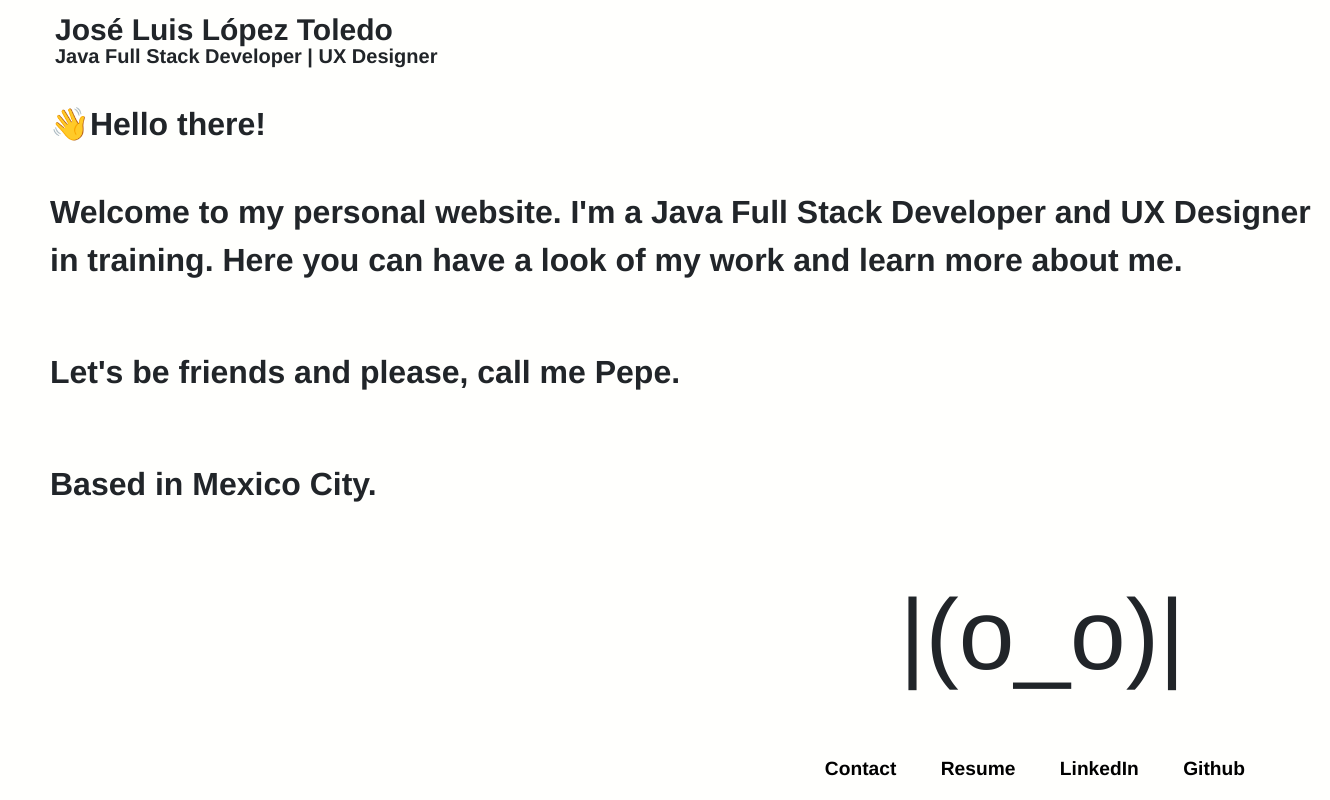
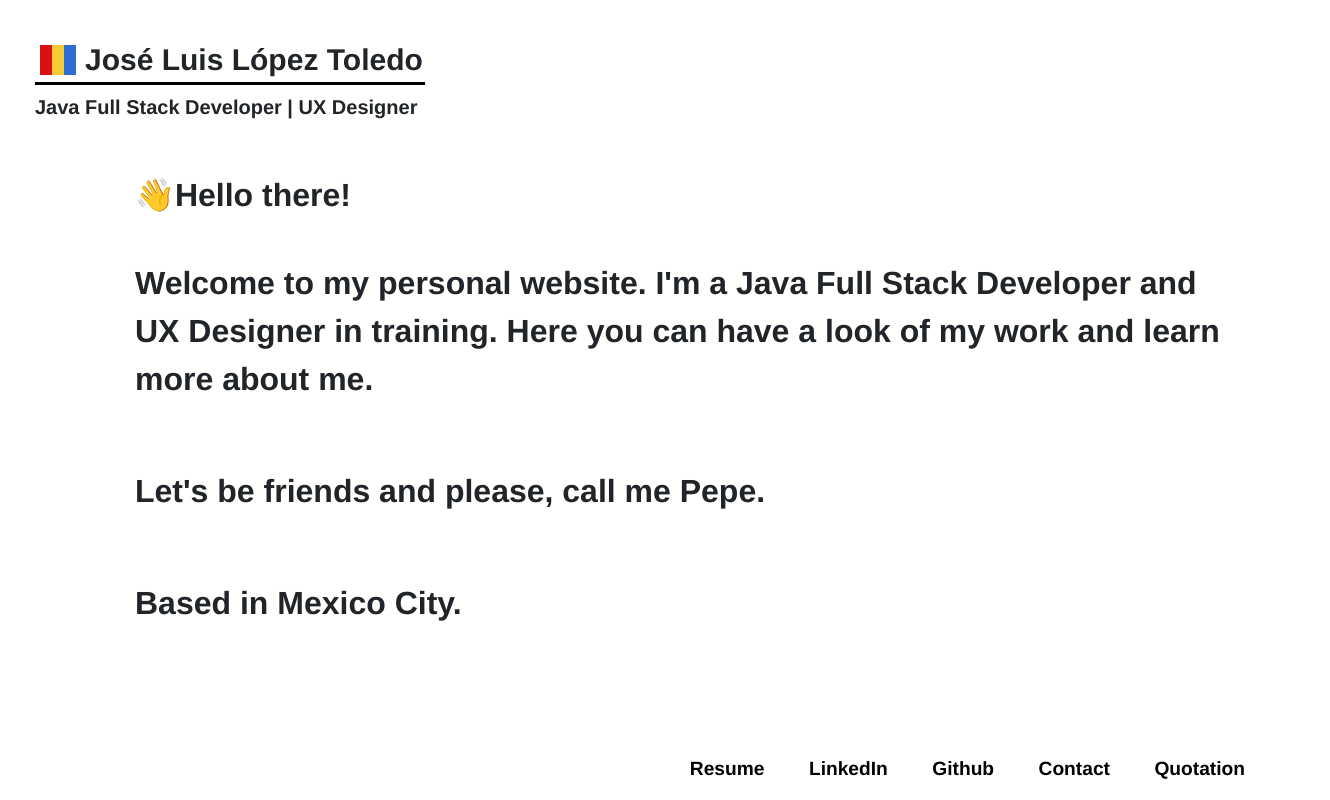
Before and after one commit to jlltoledo/Proyecto, a plain HTML site: page index.html in a window 1280 px wide. Shown: the whole page, 1330 px wide, since content can reach past the window. Drawn offline with nearby package versions, Linux system fonts and the light colour scheme.

Commit message:
Cambios de estilo, estructura y creación de la página Quotation (aún vacía)

```diff
--- a/CSS/styles/contactsy.css
+++ b/CSS/styles/contactsy.css
@@ -12,12 +12,13 @@ form{
     color: black;
     font-size: 25px;
     left: 30px;
+
 }
 header{
     background-color: #FFFFFC;
     width: 100%;
     margin: auto;
-    height: 70px;
+    height: 40px;
 
 }
 h2{
@@ -45,7 +46,9 @@ h2{
 
 a{
     position: absolute;
+    display: flex;
     left: 15px;
+    top: 820px;
     font-family: Helvetica,sans-serif ;
     font-size: 35px;
     font-weight: bold;
@@ -56,7 +59,7 @@ a{
 
 footer{
 
-    font-size: 50px;
+    font-size: 40px;
     width: 100px;
     left: 15px;
     color: black;
@@ -65,15 +68,6 @@ footer{
 
 }
 
-#tlaloc{
-
-    font-weight: bolder;
-    font-size: 100px;
-    padding-left: 600px;
-    text-align: justify;
-
-
-}
 a{
     padding-left: 15px;
     font-family: Helvetica, sans-serif;
@@ -82,3 +76,6 @@ a{
     font-size: 40px;
     text-justify: auto;
 }
+a:hover{
+    text-decoration: none;
+}
--- a/CSS/styles/index_styles.css
+++ b/CSS/styles/index_styles.css
@@ -1,25 +1,68 @@
+*{
+    background-color: #FFFFFD;
+}
 body{
     background-color: #FFFFFD;
     font-family: Helvetica, sans-serif;
     display: flex;
     flex-direction: column;
     }
-    header{
+
+header{
     background-color: #FFFFFD;
     max-width: 1000px;
-    margin-left: 40px;
+    margin-left: 25px;
     position: relative;
+
+
+}
+.colors{
+   display: flex;
+   position: relative;
+   top: 45px;
+   left: 15px;
+
+
+}
+
+.red{
+    background-color: #DB1010;
+    width: 12px;
+    height: 30px;
+
+
+
+}
+.blue{
+    background-color: #2D6ED1;
+    width: 12px;
+    height: 30px;
+
+}
+.yellow{
+    background-color:#F5CB36;
+    width: 12px;
+    height: 30px;
+
 }
 h2{
      position: relative;
-    left: 15px;
+    left: 60px;
     top: 12px;
     font-weight: bolder;
     font-size: 30px;
+
+}
+hr{
+
+    width: 390px;
+    margin-left: 1%;
+    margin-bottom: 1%;
+    border-top: 3px solid black;
 }
 h6{
     position: relative;
-    left: 15px;
+    left: 10px;
     font-family:  Helvetica, Sans-Serif;
     font-weight: bold;
     font-size: 20px;
@@ -59,24 +102,9 @@ footer ul li a{
     font-weight: bold;
 
 }
-
-.footer ul li::before {
-    content: "";
-    height: 3px;
-    width: 0%;
-    background: black;
-    position: absolute;
-    left: 0;
-    bottom: -12px;
-    transition: 0.4s ease-out;
+a:hover{
+    text-decoration: none;
 }
-.footer ul li:hover::before {
-    width: 100%;
+.container{
+    margin-top: 20px;
 }
-
-#tlaloc{ /* Tlaloc es una conjunto ce caracteres temporal, en lo que añado un dibujo más sofisticado que ocupe su lugar*/
-    font-size: 100px;
-        text-align: right;
-        padding-right: 95px;
-        padding-top: 50px;
-}
--- a/index.html
+++ b/index.html
@@ -4,7 +4,7 @@
     <meta charset="UTF-8">
     <meta http-equiv="X-UA-Compatible" content="IE=edge">
     <meta name="viewport" content="width=device-width, initial-scale=1.0">
-    <title>mywebsite</title>
+    <title>&#128075;Hello there, I'm Pepe!</title>
     <link rel="stylesheet" href="https://cdn.jsdelivr.net/npm/bootstrap@4.6.2/dist/css/bootstrap.min.css" integrity="sha384-xOolHFLEh07PJGoPkLv1IbcEPTNtaed2xpHsD9ESMhqIYd0nLMwNLD69Npy4HI+N" crossorigin="anonymous">
     <link rel="stylesheet" href="CSS/styles/index_styles.css">
     <link rel="icon" href="src/a.png">
@@ -12,10 +12,17 @@
 
 <body>
     <header>
+        <div class="colors">
+            <div class="red"></div>
+            <div class="yellow"></div>
+            <div class="blue"></div>
+        </div>
         <h2>José Luis López Toledo<br></h2>
+        <hr>
         <h6>Java Full Stack Developer | UX Designer</h6>
     </header>
 <br>
+<div class="container">
 <p>&#128075;Hello there!</p>
 <br>
 <p> Welcome to my personal website. I'm a Java Full Stack Developer and UX Designer in training. Here you can have a look of my work and learn more about me.</p>
@@ -25,24 +32,24 @@
 <br>
 <br>
 <p>Based in Mexico City.</p>
+</div>
 
-<div>
-    <h1 id="tlaloc">|(o_o)|</h1>
-</div>
+
 
 
 <footer>
 
     <ul>
-        <li> <a href="pages/contact.html" target="_blank">Contact</a></li>
         <li> <a href="src/CV inglés.pdf" target="_blank">Resume</a></li>
         <li><a href="https://www.linkedin.com/in/jlltoledo/" target="_blank">LinkedIn</a></li>
         <li><a href="https://github.com/jlltoledo" target="_blank">Github</a></li>
+        <li> <a href="pages/contact.html" target="_blank">Contact</a></li>
+        <li> <a href="pages/quotation.html" target="_blank">Quotation</a></li>
 
         </ul>
     </footer>
 
-    <script src="./js/main.js"></script>
+    <!--<script src="./js/main.js"></script>-->
     <script src="https://cdn.jsdelivr.net/npm/jquery@3.5.1/dist/jquery.slim.min.js" integrity="sha384-DfXdz2htPH0lsSSs5nCTpuj/zy4C+OGpamoFVy38MVBnE+IbbVYUew+OrCXaRkfj" crossorigin="anonymous"></script>
     <script src="https://cdn.jsdelivr.net/npm/bootstrap@4.6.2/dist/js/bootstrap.bundle.min.js" integrity="sha384-Fy6S3B9q64WdZWQUiU+q4/2Lc9npb8tCaSX9FK7E8HnRr0Jz8D6OP9dO5Vg3Q9ct" crossorigin="anonymous"></script>
 </body>
```
Also changed, not shown: pages/contact.html (+3 -4 lines), pages/quotation.html (added, +18 -0 lines).
